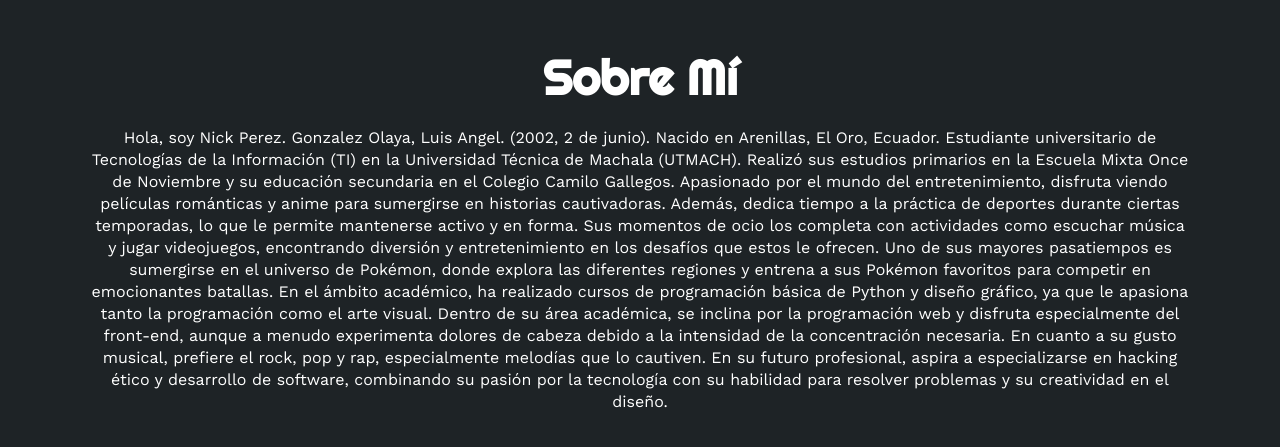
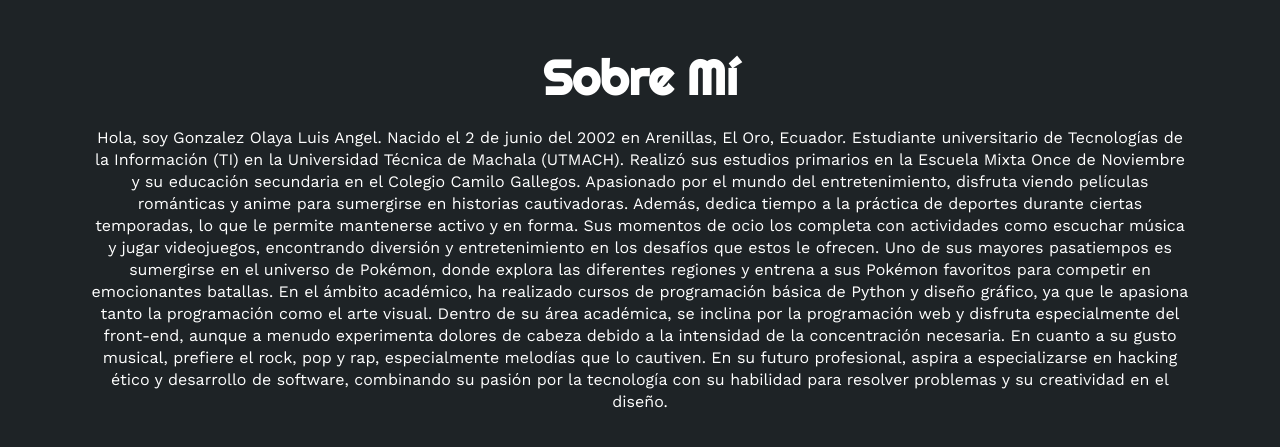
Before and after one commit to LuisGonzalezMG/PaginaWebBibliografia, a plain HTML site: page index.html in a window 1280 px wide. Shown: the part 822-1269 px from the top of the page. Drawn offline with nearby package versions, Linux system fonts and the light colour scheme.

Commit message:
index.html

```diff
--- a/index.html
+++ b/index.html
@@ -36,7 +36,7 @@
     <section id="sobremi" class="sobremi">
         <div class="contenido-seccion">
             <h2>Sobre Mí</h2>
-            <p><span>Hola, soy Nick Perez.</span> Gonzalez Olaya, Luis Angel. (2002, 2 de junio). Nacido en Arenillas, El Oro, Ecuador. Estudiante universitario de Tecnologías de la Información (TI) en la Universidad Técnica de Machala (UTMACH). Realizó
+            <p><span>Hola, soy Gonzalez Olaya Luis Angel.</span> Nacido el 2 de junio del 2002 en Arenillas, El Oro, Ecuador. Estudiante universitario de Tecnologías de la Información (TI) en la Universidad Técnica de Machala (UTMACH). Realizó
                 sus estudios primarios en la Escuela Mixta Once de Noviembre y su educación secundaria en el Colegio Camilo Gallegos. Apasionado por el mundo del entretenimiento, disfruta viendo películas románticas y anime para sumergirse en historias
                 cautivadoras. Además, dedica tiempo a la práctica de deportes durante ciertas temporadas, lo que le permite mantenerse activo y en forma. Sus momentos de ocio los completa con actividades como escuchar música y jugar videojuegos, encontrando
                 diversión y entretenimiento en los desafíos que estos le ofrecen. Uno de sus mayores pasatiempos es sumergirse en el universo de Pokémon, donde explora las diferentes regiones y entrena a sus Pokémon favoritos para competir en emocionantes
```
